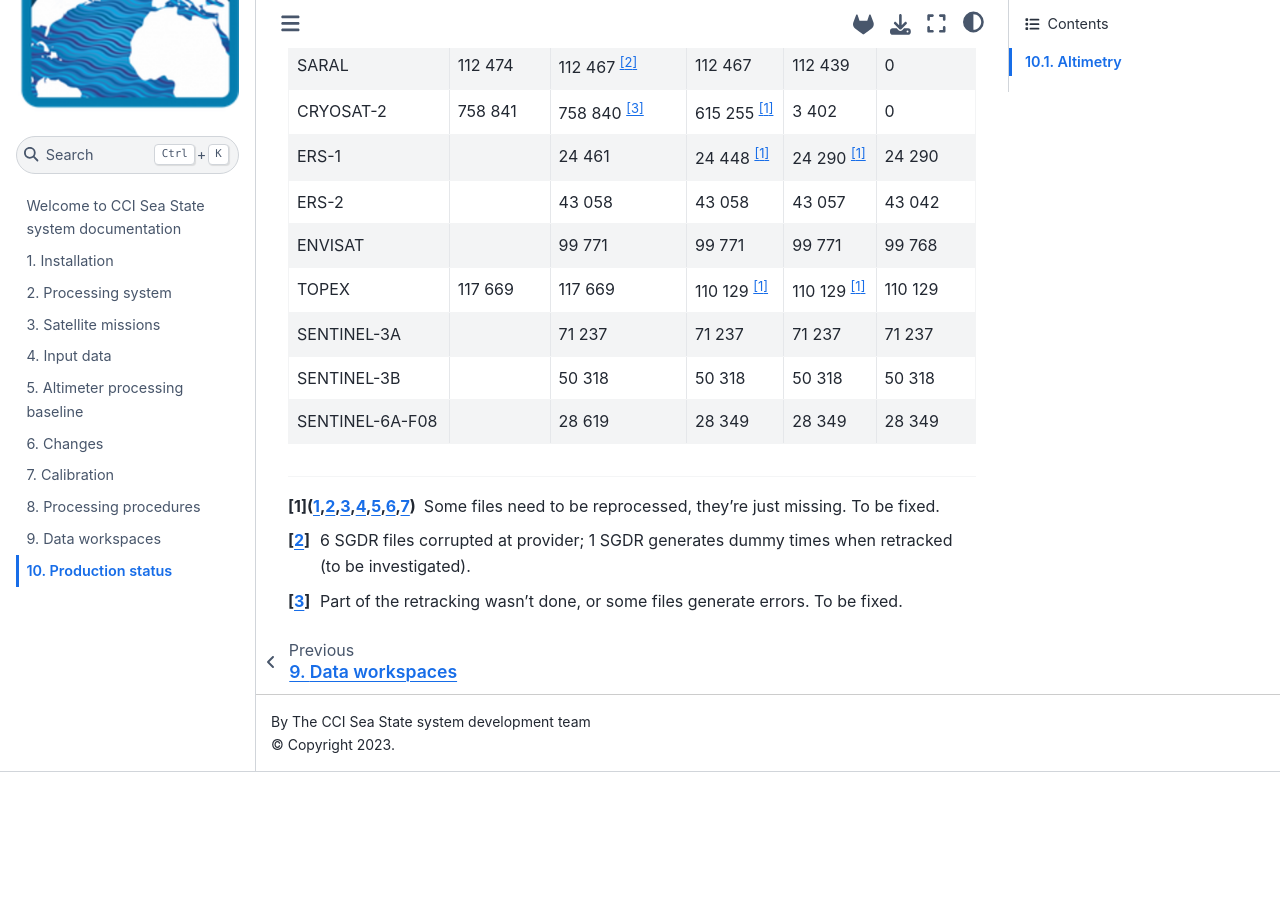
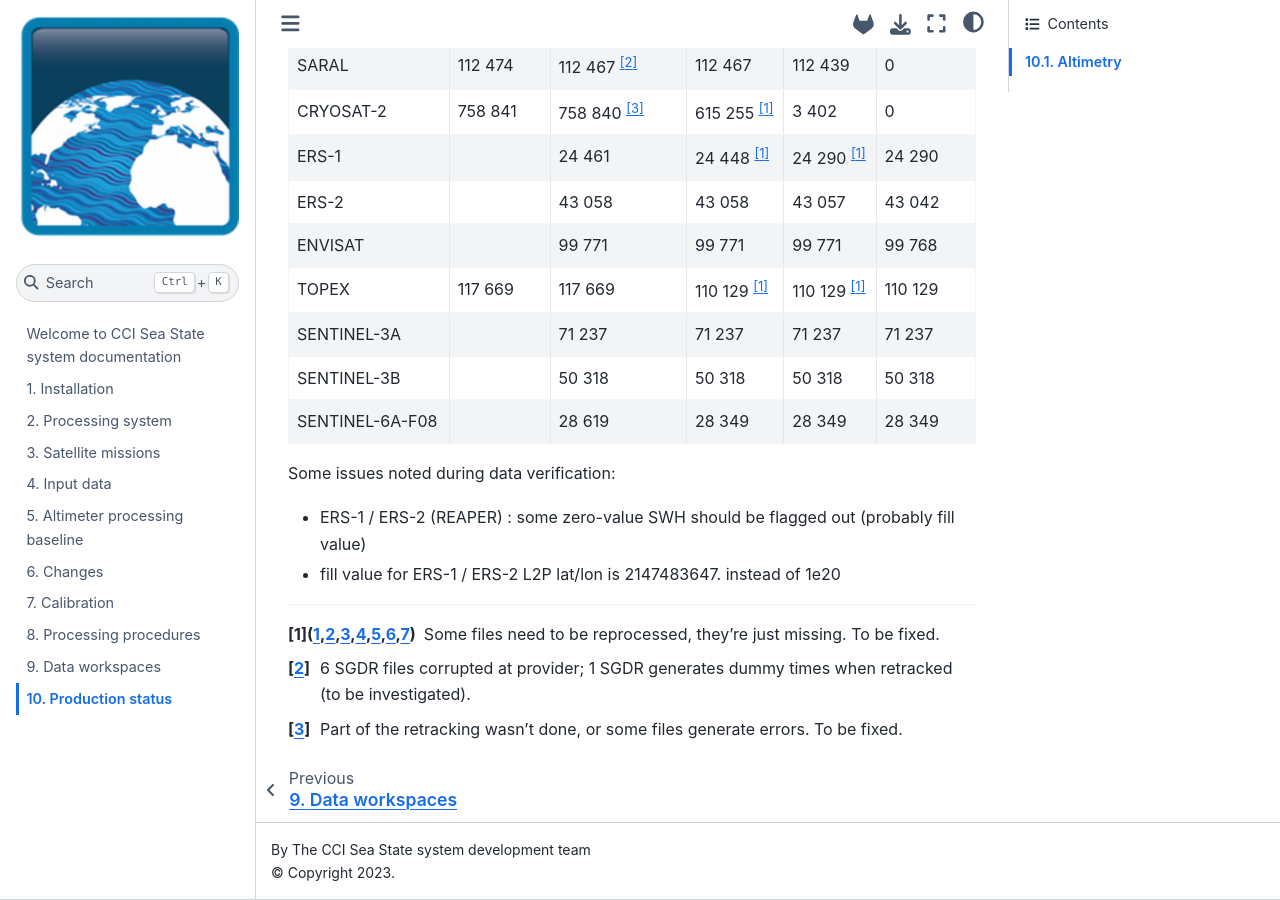
Before and after one commit to umr-lops/cci-seastate-pum, a Jupyter Book: the page built from production.md, in a window 1280 px wide and 900 px high, scrolled down 533 px. Built offline with Jupyter Book 1.0.4 settings and Sphinx 7.4.7 and the Sphinx Book theme 1.1.4, drawn with Linux system fonts in a browser that asks for light colours; before the commit the page ends 1305 px from its top, so only the background shows below that.

Commit message:
added some verification issues

````diff
--- a/production.md
+++ b/production.md
@@ -26,6 +26,11 @@
 | SENTINEL-6A-F08 |            | 28 619              | 28 349              | 28 349               | 28 349      |
 ```
 
+Some issues noted during data verification:
+- ERS-1 / ERS-2 (REAPER) : some zero-value SWH should be flagged out (probably fill value)
+- fill value for ERS-1 / ERS-2 L2P lat/lon is 2147483647. instead of 1e20
+
+
 [^footnote1]: Part of the retracking wasn't done, or some files generate errors. To be fixed.
 [^footnote2]: Some files need to be reprocessed, they're just missing. To be fixed.
 [^footnote3]: 6 SGDR files corrupted at provider; 1 SGDR generates dummy times when retracked (to be investigated).
````
Also changed, not shown: calibration.md (+4 -2 lines).
